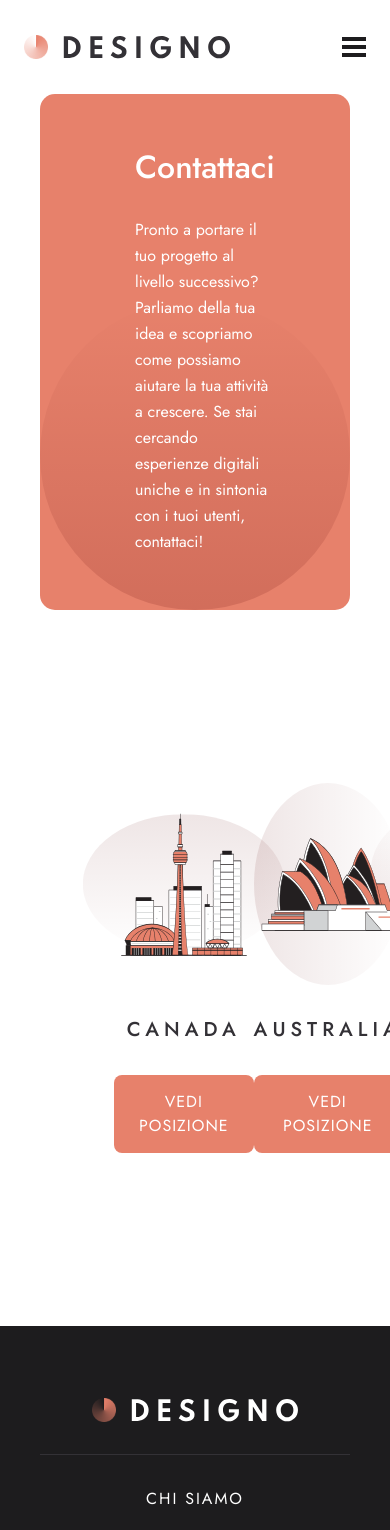
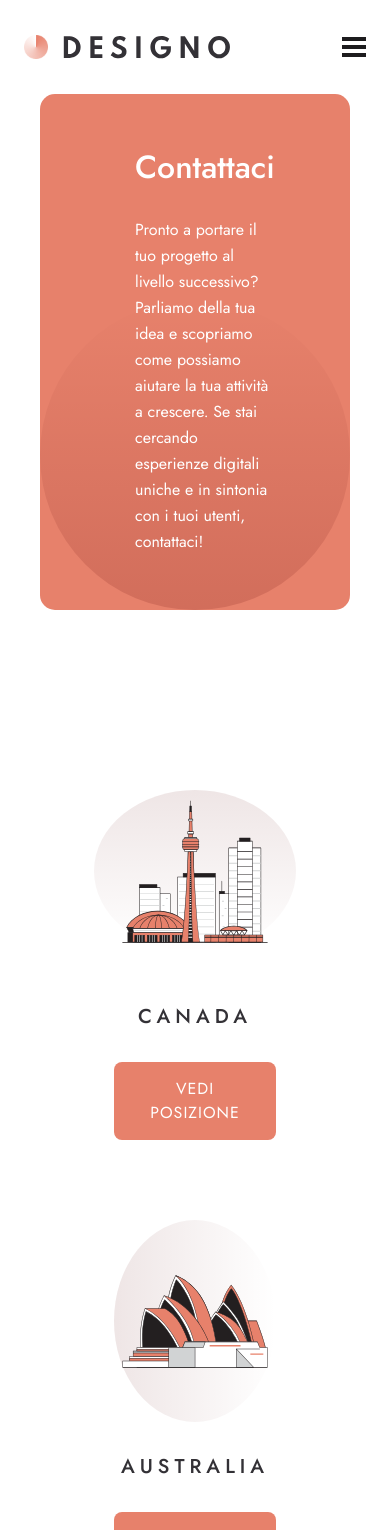
Before and after one commit to tyVespA/designo, a Next.js app: page /contatti in a window 390 px wide. Shown: the top 1530 px of the page. Built offline with nearby package versions, Linux system fonts and the light colour scheme.

Commit message:
Layout fixes

```diff
--- a/src/app/(footer-banner-on)/(two-leaves-pages)/chi-siamo/components/Banner.module.css
+++ b/src/app/(footer-banner-on)/(two-leaves-pages)/chi-siamo/components/Banner.module.css
@@ -67,6 +67,7 @@
   .bannerContainer {
     margin-inline: -40px;
     border-radius: 0;
+    margin-bottom: 0;
   }
   .textContainer {
     padding-block: 80px;
--- a/src/app/(footer-banner-on)/(two-leaves-pages)/chi-siamo/components/InfoBox.module.css
+++ b/src/app/(footer-banner-on)/(two-leaves-pages)/chi-siamo/components/InfoBox.module.css
@@ -48,6 +48,7 @@
 @media screen and (max-width: 1095px) {
   .infoBoxContainer {
     flex-direction: column-reverse;
+    margin-bottom: 120px;
   }
   .textContainer {
     padding-inline: 59px;
--- a/src/app/components/Locations/LocationsSection.module.css
+++ b/src/app/components/Locations/LocationsSection.module.css
@@ -5,3 +5,17 @@
   display: grid;
   grid-template-columns: repeat(3, 1fr);
 }
+
+@media screen and (max-width: 1025px) {
+  .locationsSection {
+    display: flex;
+    flex-direction: column;
+    gap: 80px;
+  }
+}
+
+@media screen and (max-width: 660px) {
+  .locationsSection {
+    margin-block: 120px;
+  }
+}
```
